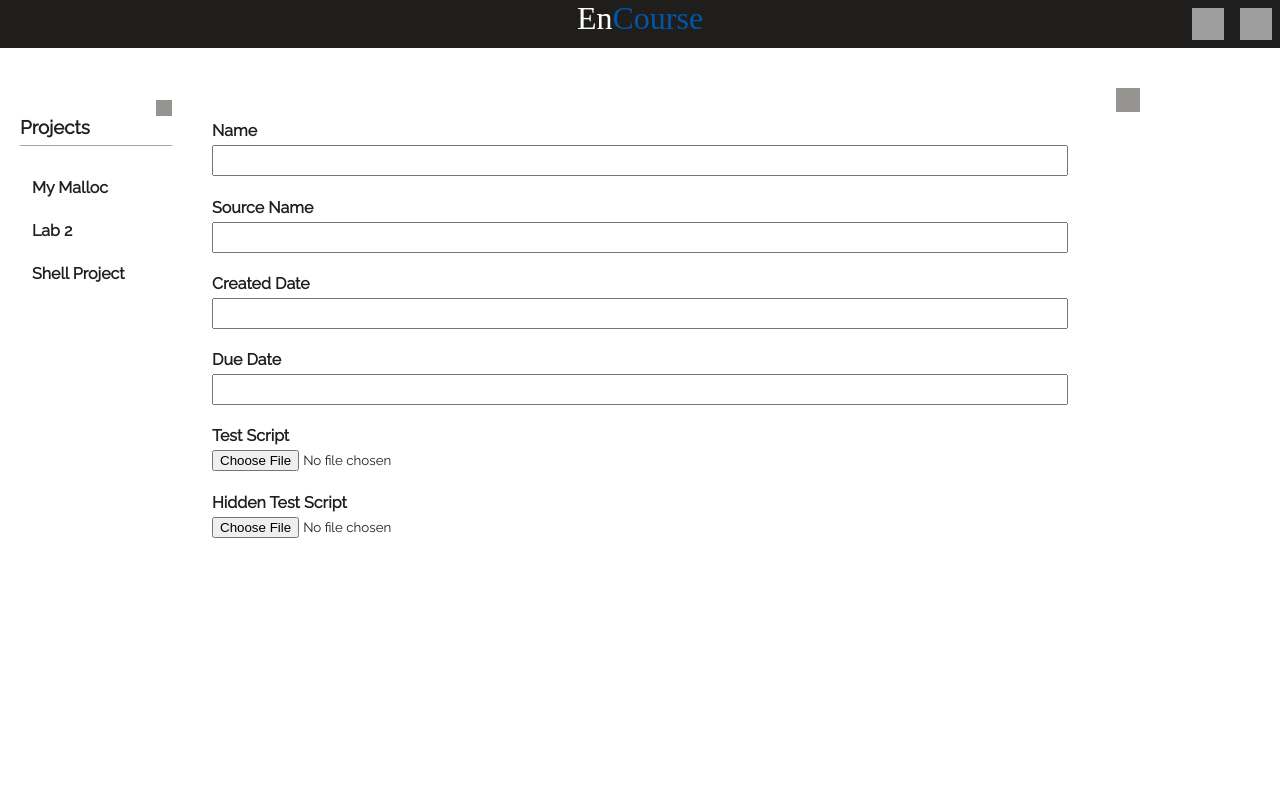
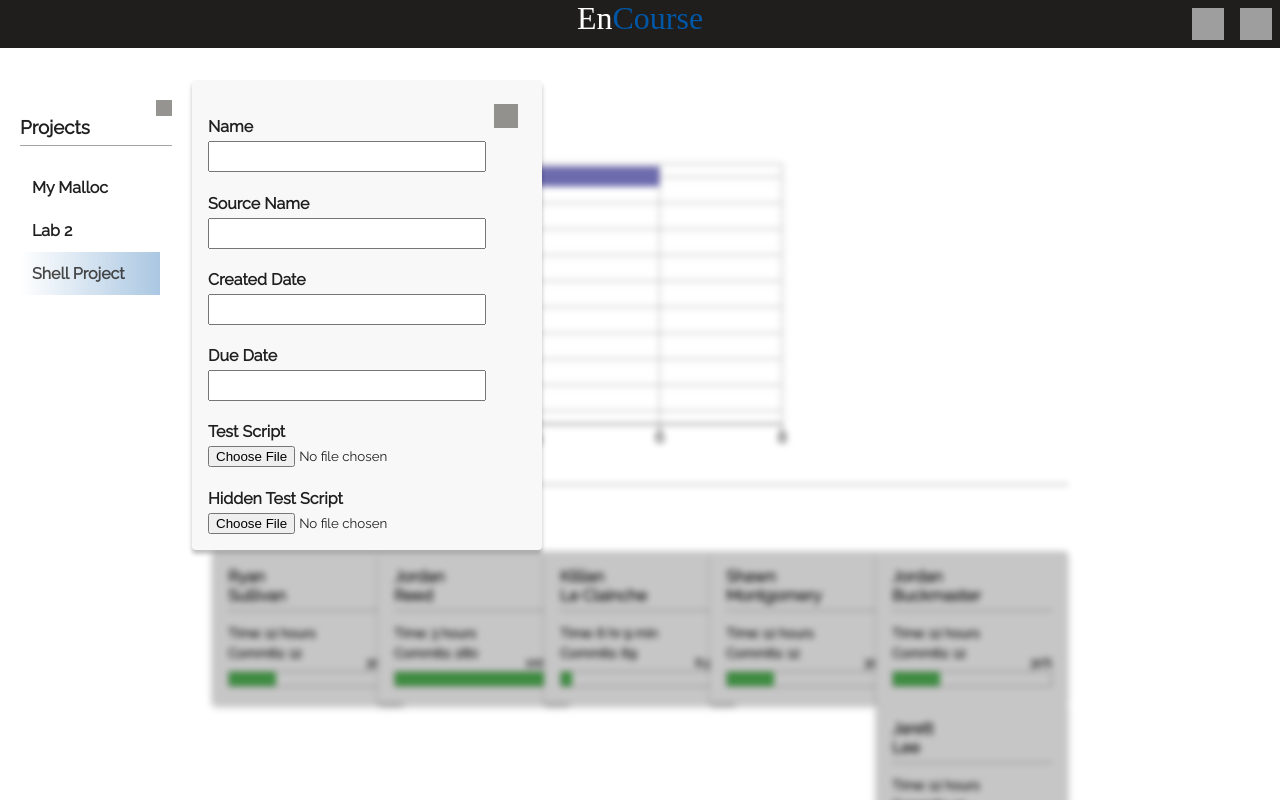
Before and after one commit to Maxattax97/encourse, a React (Create React App) app in the folder client/: page /course in a window 1280 px wide. Both pictures are taken after a click on the element "Projects". Built offline with nearby package versions, Linux system fonts and the light colour scheme; grey boxes are pictures that could not be loaded; a web font is replaced by a local one.

Commit message:
Add Modal to environment

```diff
--- a/client/src/components/Exit.js
+++ b/client/src/components/Exit.js
@@ -6,11 +6,9 @@ class Exit extends Component {
 
     render() {
         return (
-            <div className="panel-right-nav">
                 <div className="exit-nav" onClick={this.props.onClick}>
                     <img src={exitIcon} alt="" />
                 </div>
-            </div>
         )
     }
 }
--- /dev/null
+++ b/client/src/components/Modal.js
@@ -0,0 +1,24 @@
+import React, { Component } from 'react'
+
+import exitIcon from '../img/x.svg'
+import Card from "./Card";
+
+class Modal extends Component {
+
+    render() {
+        return (
+            <div className={"modal"} onClick={this.props.onClose}>
+                <div className={this.props.left ? "modal-left" : this.props.right ? "modal-right" : "modal-center"} onClick={(e) => e.stopPropagation()}>
+                    <Card component={<div className={"modal-container"}>
+                        {this.props.component}
+                        <div className="exit-nav" onClick={this.props.onClose}>
+                            <img src={exitIcon} alt="" />
+                        </div>
+                    </div>} />
+                </div>
+            </div>
+        )
+    }
+}
+
+export default Modal
--- a/client/src/components/course/CoursePanel.js
+++ b/client/src/components/course/CoursePanel.js
@@ -2,12 +2,11 @@ import React, { Component } from 'react'
 
 import ProjectNavigation from '../project/ProjectNavigation'
 import Card from '../Card'
-import CourseSettings from './CourseSettings'
 import StudentPreview from './StudentPreview'
-import settingsIcon from '../../img/settings.svg'
 import { history } from '../../redux/store'
 import ClassProgressHistogram from '../charts/ClassProgressHistogram'
-import ProjectOptions from "../project/ProjectOptions";
+import ProjectOptions from "../project/ProjectOptions"
+import Modal from "../Modal"
 
 class CoursePanel extends Component {
 
@@ -107,14 +106,20 @@ class CoursePanel extends Component {
         history.push("/student");
     };
 
+    updateProjectState = (project_index) => {
+        this.setState({current_project: project_index})
+    };
+
     render() {
         return (
             <div className="panel-course">
-                <ProjectNavigation titleClick={this.showProjectOptions} projectClick={(project) => this.setState({current_project: project})} info={this.state.projects} />
+                <ProjectNavigation titleClick={this.showProjectOptions} projectClick={this.updateProjectState} currentProject={this.state.current_project} info={this.state.projects} />
+                <div className={"panel-center-content"}>
                     {
                         this.state.project_options ?
-                        <ProjectOptions onExit={() => this.setState({project_options: false})}/> :
-                        <div className="panel-center-content">
+                            <Modal left onClose={() => this.setState({project_options: false})} component={<ProjectOptions />}/> : <div />
+                    }
+                    <div className={"panel-course-content " + (this.state.project_options ? "blur" : "")}>
                         <h3>Class Statistics</h3>
                         <ClassProgressHistogram/>
                         <h2 className="break-line" />
@@ -125,8 +130,7 @@ class CoursePanel extends Component {
                             }
                         </div>
                     </div>
-                }
-
+                </div>
             </div>
         )
     }
--- a/client/src/components/project/ProjectNavigation.js
+++ b/client/src/components/project/ProjectNavigation.js
@@ -20,7 +20,7 @@ class ProjectNavigation extends Component {
                     </div>
                     <h3 className="break-line title" />
                     {
-                        this.props.info.map((project, index) => <h4 key={project.id} onClick={() => this.props.projectClick(index)}>{project.name}</h4>)
+                        this.props.info.map((project, index) => <h4 className={this.props.currentProject === index ? "projects-highlight" : ""} key={project.id} onClick={() => this.props.projectClick(index)}>{project.name}</h4>)
                     }
                 </div>
             </div>
--- a/client/src/components/project/ProjectOptions.js
+++ b/client/src/components/project/ProjectOptions.js
@@ -1,19 +1,10 @@
 import React, { Component } from "react"
 
-import ProjectNavigation from "./ProjectNavigation"
-import Exit from "../Exit";
-import { history } from '../../redux/store'
-
 class ProjectOptions extends Component {
-
-    exitProjectOptions = () => {
-        history.push("/course")
-    }
 
     render() {
         return (
             <div className="panel-project-options">
-                <div className="panel-center-content">
                 <h4 className="header">
                     Name
                 </h4>
@@ -39,8 +30,6 @@ class ProjectOptions extends Component {
                 </h4>
                 <input type="file" />
             </div>
-                <Exit onClick={this.props.onExit}/>
-            </div>
         );
     }
 
--- a/client/src/css/Main.css
+++ b/client/src/css/Main.css
@@ -27,17 +27,23 @@
 
 .panel-container { position: relative; max-width: 105.000em; width: 100%; margin: 2em auto; }
 
+.panel-container > div:after { content: ""; display: block; height: 0; clear: both; }
+
 .panel-left-nav { position: relative; float: left; width: 15%; max-width: 240px; min-width: 180px; height: 100%; padding: 0 20px; margin: 0; }
 
 .panel-center-content { position: relative; float: left; width: 70%; height: 100%; margin: 0; padding: 20px; }
 
 .panel-right-nav { position: relative; float: right; width: 15%; max-width: 240px; min-width: 180px; height: 100%; padding: 0 20px; margin: 0; }
 
-.exit-nav { position: relative; height: 2.5em; width: 2.5em; padding: .5em; cursor: pointer; }
+.exit-nav { position: relative; float: right; height: 2.5em; width: 2.5em; padding: .5em; cursor: pointer; }
 
 .exit-nav img { position: absolute; top: .5em; left: .5em; z-index: 2; filter: invert(88%) sepia(1%) saturate(2264%) hue-rotate(2deg) brightness(87%) contrast(97%) opacity(66%); width: 1.5em; height: 1.5em; }
 
 .exit-nav:hover img { filter: invert(88%) sepia(1%) saturate(2264%) hue-rotate(2deg) brightness(87%) contrast(97%) opacity(90%); }
+
+.modal { position: absolute; z-index: 2; top: 0; left: 0; width: 100%; height: 100%; }
+
+.modal-left { position: relative; float: left; }
 
 .card { position: relative; height: auto; margin-right: 32px; margin-bottom: 32px; float: left; }
 
@@ -69,9 +75,13 @@ h4.break-line { margin: 15px 0; }
 
 .header { margin-bottom: 5px; }
 
+.blur { filter: brightness(80%) blur(3px); }
+
 input { width: 100%; font-family: "Raleway", "Rhodium Libre", sans-serif; }
 
 .panel-course { text-align: left; font-weight: bold; }
+
+.panel-course .panel-course-content { -webkit-transition: filter .15s ease-in; -moz-transition: filter .15s ease-in; -ms-transition: filter .15s ease-in; -o-transition: filter .15s ease-in; transition: filter .15s ease-in; }
 
 .panel-course-students .card { width: 192px; cursor: pointer; }
 
@@ -80,6 +90,8 @@ input { width: 100%; font-family: "Raleway", "Rhodium Libre", sans-serif; }
 .panel-course-students .card:not(:nth-child(5)) { margin-right: calc((100% - 5 * (10em + 32px)) / 4); }
 
 .panel-course-students .card:nth-child(5) { margin: 0; }
+
+.panel-course-students:after { content: ""; display: block; height: 0; clear: both; }
 
 .student-preview { position: relative; width: 10em; height: 7.5em; }
 
@@ -105,7 +117,13 @@ input { width: 100%; font-family: "Raleway", "Rhodium Libre", sans-serif; }
 
 .projects-nav h4 { margin: 0; padding: .75em 0 .75em .75em; width: calc(100% - .75em); cursor: pointer; }
 
-.projects-nav h4:hover { color: #1f1e1ccc; background-image: linear-gradient(to right, #e8e8e800, #0057A755 100%); }
+.projects-nav h4:hover { color: #1f1e1c99; }
+
+.projects-nav .projects-highlight { color: #1f1e1ccc; background-image: linear-gradient(to right, #e8e8e800, #0057A755 100%); }
+
+.panel-project-options { float: left; }
+
+.panel-project-options .header { cursor: default; }
 
 .chart-container { display: flex; flex-direction: column; }
 
--- a/client/src/scss/course/CoursePanel.scss
+++ b/client/src/scss/course/CoursePanel.scss
@@ -1,6 +1,14 @@
 .panel-course {
   text-align:left;
   font-weight: bold;
+
+  .panel-course-content {
+    -webkit-transition: filter .15s ease-in;
+    -moz-transition: filter .15s ease-in;
+    -ms-transition: filter .15s ease-in;
+    -o-transition: filter .15s ease-in;
+    transition: filter .15s ease-in;
+  }
 }
 
 .panel-course-students {
@@ -24,5 +32,12 @@
 
 }
 
+.panel-course-students:after {
+  content: "";
+  display: block;
+  height: 0;
+  clear: both;
+}
+
 @import "StudentPreview";
 @import "CourseSettings";
--- a/client/src/scss/default/Default.scss
+++ b/client/src/scss/default/Default.scss
@@ -1,6 +1,6 @@
 @import "Navbar";
 @import "Panel";
-@import "Exit";
+@import "Modal";
 @import "Card";
 @import "ProgressBar";
 
@@ -56,6 +56,10 @@ h4.break-line.title {
   margin-bottom: 5px;
 }
 
+.blur {
+  filter: brightness(80%) blur(3px);
+}
+
 input {
   width: 100%;
   font-family: "Raleway", "Rhodium Libre", sans-serif;
--- a/client/src/scss/default/Exit.scss
+++ b/client/src/scss/default/Modal.scss
@@ -1,5 +1,6 @@
 .exit-nav {
   position: relative;
+  float: right;
   height: 2.5em;
   width: 2.5em;
   padding: .5em;
@@ -20,3 +21,17 @@
 .exit-nav:hover img {
   filter: invert(88%) sepia(1%) saturate(2264%) hue-rotate(2deg) brightness(87%) contrast(97%) opacity(90%);
 }
+
+.modal {
+  position:absolute;
+  z-index: 2;
+  top: 0;
+  left: 0;
+  width:100%;
+  height:100%;
+}
+
+.modal-left {
+  position: relative;
+  float: left;
+}
--- a/client/src/scss/default/Panel.scss
+++ b/client/src/scss/default/Panel.scss
@@ -23,6 +23,13 @@
   max-width: 105.000em; //1680px
   width: 100%;
   margin: 2em auto;
+
+  > div:after {
+    content: "";
+    display: block;
+    height: 0;
+    clear: both;
+  }
 }
 
 .panel-left-nav {
--- a/client/src/scss/project/ProjectNavigation.scss
+++ b/client/src/scss/project/ProjectNavigation.scss
@@ -39,6 +39,10 @@
   }
 
   h4:hover {
+    color: #1f1e1c99;
+  }
+
+  .projects-highlight {
     color: #1f1e1ccc;
     background-image: linear-gradient(to right,
             #e8e8e800,
--- a/client/src/scss/project/ProjectPanel.scss
+++ b/client/src/scss/project/ProjectPanel.scss
@@ -1 +1,9 @@
 @import "ProjectNavigation";
+
+.panel-project-options {
+  float:left;
+
+  .header {
+    cursor: default;
+  }
+}
```
Lines whose indentation alone changed are shown as unchanged.
